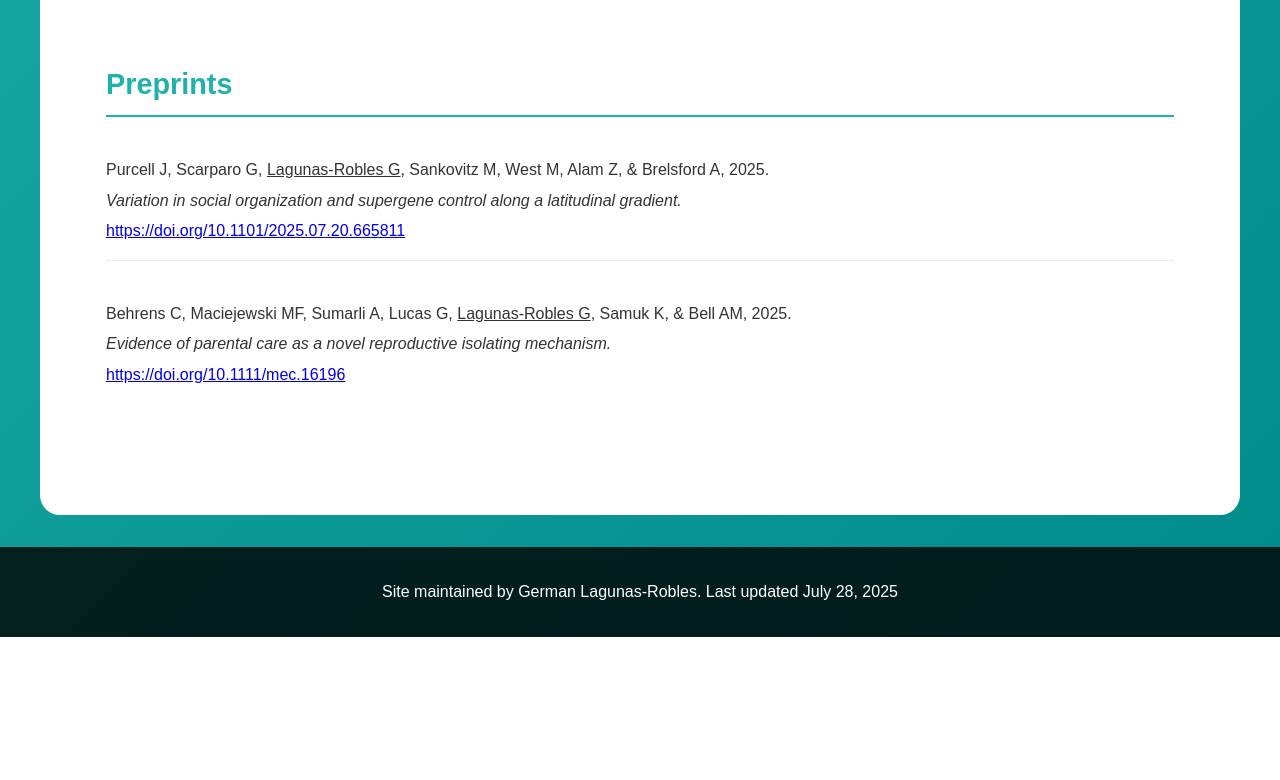
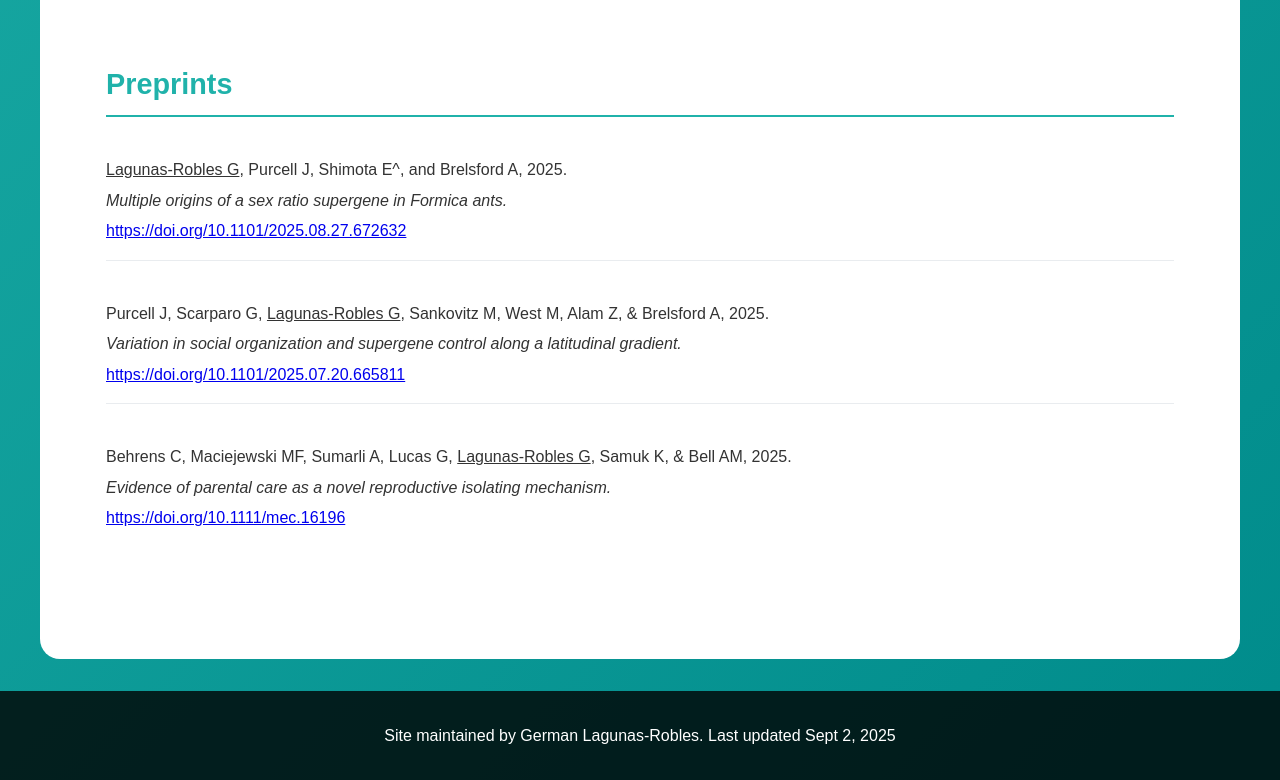
Before and after one commit to GLagunas-Robles/glagunas-robles.github.io, a plain HTML site: page publications.html in a window 1280 px wide. Shown: the part 1140-1920 px from the top of the page. Before the commit the page ends 1777 px from the top, so only its background shows below. Drawn offline with Linux system fonts and the light colour scheme.

Commit message:
Update publications.html
Updated publications

```diff
--- a/publications.html
+++ b/publications.html
@@ -245,7 +245,7 @@
                         </li>
 
                         <li>
-                            <div class="publication-authors">Purcell J,<u>Lagunas-Robles G</u>, Rabeling C, Borowiec ML, & Brelsford A, 2021.</div>
+                            <div class="publication-authors">Purcell J, <u>Lagunas-Robles G</u>, Rabeling C, Borowiec ML, & Brelsford A, 2021.</div>
                             <div class="publication-title"> The maintenance of polymorphism in an ancient social supergene.</div>
                             <div class="publication-journal">Molecular Ecology, 30(23), pp.6246-6258. <a href="https://doi.org/10.1111/mec.16196" target="_blank">https://doi.org/10.1111/mec.16196</a></div>
                         </li>
@@ -257,6 +257,12 @@
                 <div class="publications-section">
                     <h2>Preprints</h2>
                     <ul class="publication-list">
+                        <li>
+                            <div class="publication-authors"><u>Lagunas-Robles G</u>, Purcell J, Shimota E^, and Brelsford A, 2025.</div>
+                            <div class="publication-title">Multiple origins of a sex ratio supergene in Formica ants.</div>
+                            <div class="publication-journal"> <a href="https://doi.org/10.1101/2025.08.27.672632" target="_blank"> https://doi.org/10.1101/2025.08.27.672632</a></div>
+                        </li>
+
                         <li>
                             <div class="publication-authors">Purcell J, Scarparo G, <u>Lagunas-Robles G</u>, Sankovitz M, West M, Alam Z, & Brelsford A, 2025.</div>
                             <div class="publication-title">Variation in social organization and supergene control along a latitudinal gradient.</div>
@@ -276,7 +282,7 @@
 
     <footer>
         <div class="container">
-            <p>Site maintained by German Lagunas-Robles. Last updated July 28, 2025</p>
+            <p>Site maintained by German Lagunas-Robles. Last updated Sept 2, 2025</p>
         </div>
     </footer>
 </body>
```
